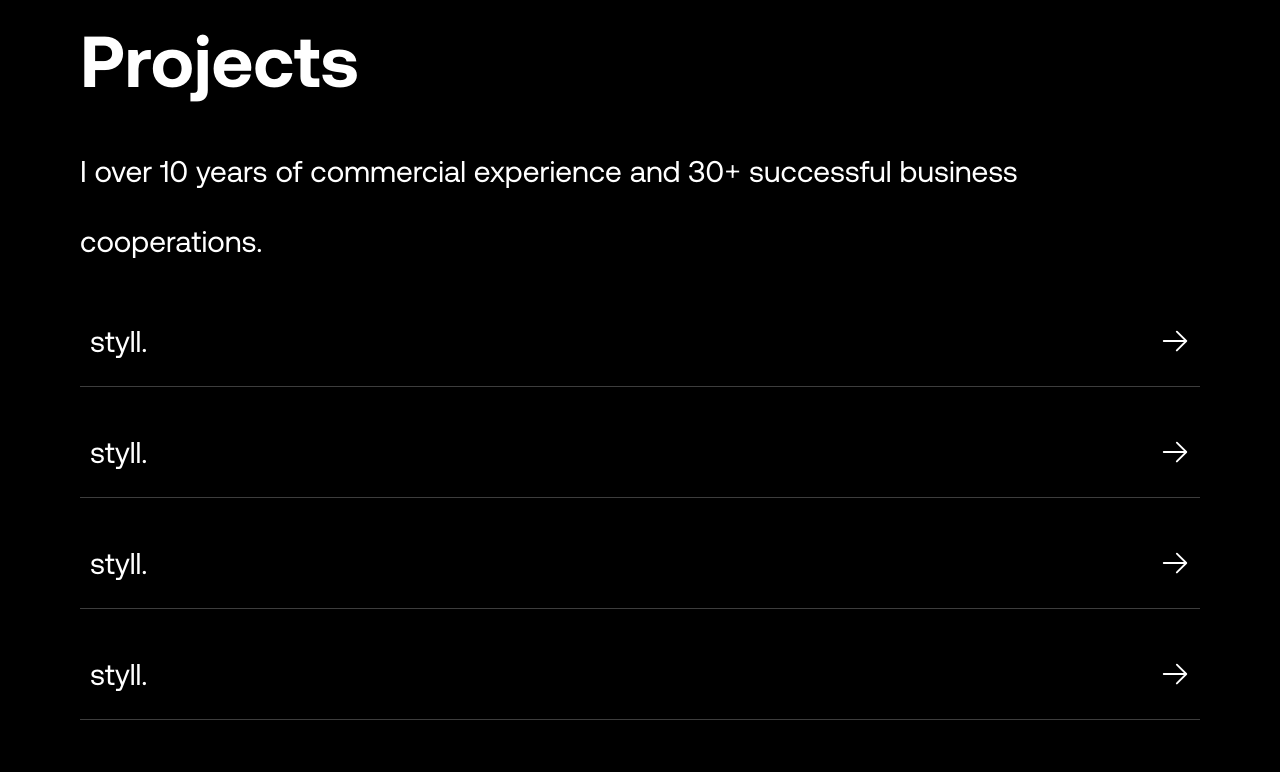
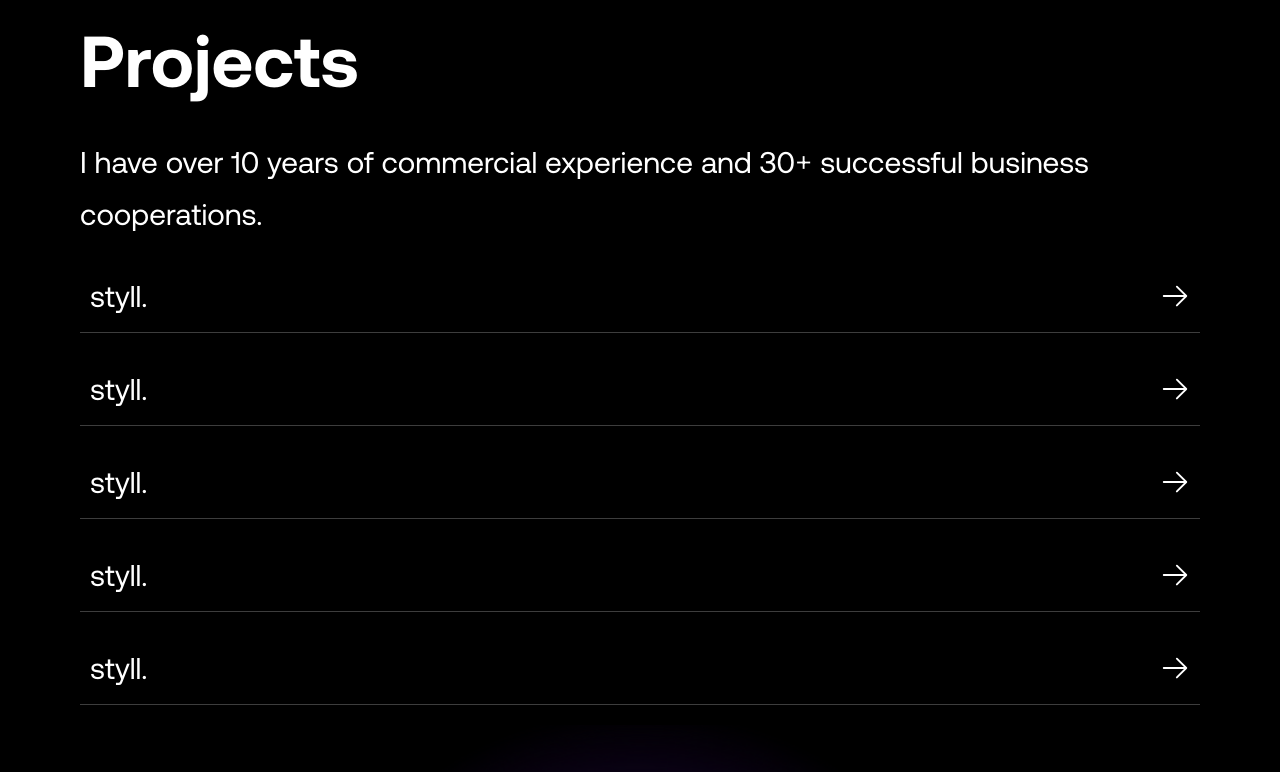
Before and after one commit to gracjaan/PersonalWebsite, a React (Vite) app in the folder PersonalWebsite/: page / in a window 1280 px wide. Shown: the part 2960-3732 px from the top of the page. Built offline with nearby package versions, Linux system fonts and the light colour scheme.

Commit message:
Shifting to generic styles in project

```diff
--- a/PersonalWebsite/src/pages/Projects.jsx
+++ b/PersonalWebsite/src/pages/Projects.jsx
@@ -10,46 +10,46 @@ const Projects = () => {
       </h2>
       <div className="flex flex-col 2xl:flex-row">
         <div className="flex flex-col flex-1 2xl:max-w-[45%]">
-          <h4 className="text-white text-3xl font-normal leading-[70px]">
-            I over 10 years of commercial experience and 30+ successful business
+          <h4>
+            I have over 10 years of commercial experience and 30+ successful business
             cooperations.
           </h4>
           <ul className="mt-5">
-            <li className="text-white text-3xl font-normal leading-[70px] mb-5 border-b border-white/[.24]">
+            <li className="mb-5 border-b border-white/[.24]">
               <button className="w-full p-[10px] flex flex-row justify-between items-center">
-                <h4 className="text-white text-3xl font-normal leading-[70px]">
+                <h4>
                   styll.
                 </h4>
                 <ArrowRightIcon className="text-white h-[30px]" />
               </button>
             </li>
-            <li className="text-white text-3xl font-normal leading-[70px] mb-5 border-b border-white/[.24]">
+            <li className="mb-5 border-b border-white/[.24]">
               <button className="w-full p-[10px] flex flex-row justify-between items-center">
-                <h4 className="text-white text-3xl font-normal leading-[70px]">
+                <h4>
                   styll.
                 </h4>
                 <ArrowRightIcon className="text-white h-[30px]" />
               </button>
             </li>
-            <li className="text-white text-3xl font-normal leading-[70px] mb-5 border-b border-white/[.24]">
+            <li className="mb-5 border-b border-white/[.24]">
               <button className="w-full p-[10px] flex flex-row justify-between items-center">
-                <h4 className="text-white text-3xl font-normal leading-[70px]">
+                <h4>
                   styll.
                 </h4>
                 <ArrowRightIcon className="text-white h-[30px]" />
               </button>
             </li>
-            <li className="text-white text-3xl font-normal leading-[70px] mb-5 border-b border-white/[.24]">
+            <li className="mb-5 border-b border-white/[.24]">
               <button className="w-full p-[10px] flex flex-row justify-between items-center">
-                <h4 className="text-white text-3xl font-normal leading-[70px]">
+                <h4>
                   styll.
                 </h4>
                 <ArrowRightIcon className="text-white h-[30px]" />
               </button>
             </li>
-            <li className="text-white text-3xl font-normal leading-[70px] mb-5 border-b border-white/[.24]">
+            <li className="mb-5 border-b border-white/[.24]">
               <button className="w-full p-[10px] flex flex-row justify-between items-center">
-                <h4 className="text-white text-3xl font-normal leading-[70px]">
+                <h4>
                   styll.
                 </h4>
                 <ArrowRightIcon className="text-white h-[30px]" />
```
